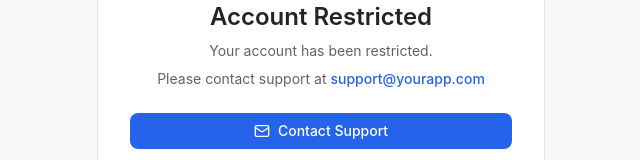
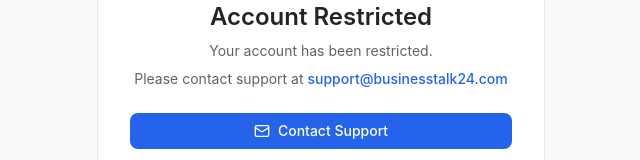
Before and after one commit to GlobalNexusoftechnology/business-talk-ui-v2, a Next.js app: page /account-restricted in a window 1280 px wide. Shown: the part 336-496 px from the top of the page, without its empty margins (319-959 px from the left). Built offline with nearby package versions, Linux system fonts and the light colour scheme; no server answers.

Commit message:
Update support email address in AccountRestrictedPage

```diff
--- a/src/app/account-restricted/page.tsx
+++ b/src/app/account-restricted/page.tsx
@@ -5,7 +5,7 @@ import { ShieldAlert, LogOut, Mail } from 'lucide-react'
 import { useAppSelector } from '@/hooks/useRedux'
 import apiClient from '@/lib/api-client'
 
-const SUPPORT_EMAIL = 'support@yourapp.com'
+const SUPPORT_EMAIL = 'support@businesstalk24.com'
 
 export default function AccountRestrictedPage() {
   const router = useRouter()
```
